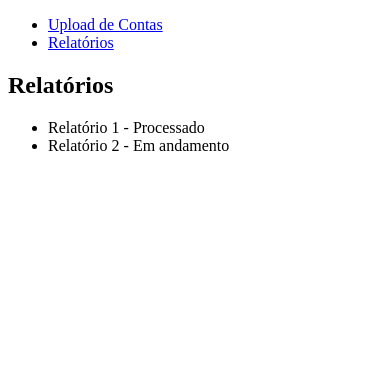
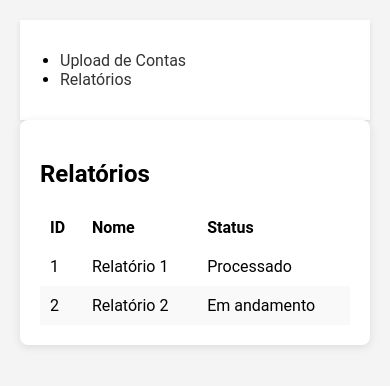
Before and after one commit to VitorOnoue/lab_eng_software, a React (Create React App) app: page /relatorios in a window 390 px wide. Shown: the top 386 px of the page. Built offline with nearby package versions, Linux system fonts and the light colour scheme.

Commit message:
Update styles

```diff
--- a/src/App.js
+++ b/src/App.js
@@ -2,14 +2,15 @@ import React from 'react';
 import { BrowserRouter as Router, Route, Routes, Link } from 'react-router-dom';
 import Upload from './Upload';
 import Relatorios from './Relatorios';
+import './styles.css';
 
 const App = () => (
   <Router>
-    <div>
-      <nav>
+    <div className="container">
+      <nav className="navbar">
         <ul>
-          <li><Link to="/upload">Upload de Contas</Link></li>
-          <li><Link to="/relatorios">Relatórios</Link></li>
+          <li><Link to="/upload" className={({ isActive }) => (isActive ? 'active' : '')}>Upload de Contas</Link></li>
+          <li><Link to="/relatorios" className={({ isActive }) => (isActive ? 'active' : '')}>Relatórios</Link></li>
         </ul>
       </nav>
       <Routes>
--- a/src/Relatorios.js
+++ b/src/Relatorios.js
@@ -13,15 +13,26 @@ const Relatorios = () => {
   }, []);
 
   return (
-    <div>
+    <div className="page">
       <h2>Relatórios</h2>
-      <ul>
-        {reports.map((report) => (
-          <li key={report.id}>
-            {report.nome} - {report.status}
-          </li>
-        ))}
-      </ul>
+      <table className="reports-table">
+        <thead>
+          <tr>
+            <th>ID</th>
+            <th>Nome</th>
+            <th>Status</th>
+          </tr>
+        </thead>
+        <tbody>
+          {reports.map((report) => (
+            <tr key={report.id}>
+              <td>{report.id}</td>
+              <td>{report.nome}</td>
+              <td>{report.status}</td>
+            </tr>
+          ))}
+        </tbody>
+      </table>
     </div>
   );
 };
--- a/src/Upload.js
+++ b/src/Upload.js
@@ -24,7 +24,7 @@ const Upload = () => {
   };
 
   return (
-    <div>
+    <div className="page upload-form">
       <h2>Upload de Contas</h2>
       <form onSubmit={handleSubmit}>
         <input type="file" onChange={handleFileChange} />
--- /dev/null
+++ b/src/styles.css
@@ -0,0 +1,110 @@
+/* Estilos Globais */
+body {
+    font-family: 'Roboto', Arial, sans-serif;
+    margin: 0;
+    padding: 0;
+    background-color: #f4f4f4; /* Cor de fundo clara */
+}
+
+.container {
+    max-width: 1200px;
+    margin: 0 auto; /* Centraliza o container */
+    padding: 20px; /* Espaçamento ao redor do conteúdo */
+}
+
+/* Estilos da Barra de Navegação */
+.navbar {
+    background-color: #ffffff;
+    display: flex;
+    justify-content: center; /* Centraliza os links */
+    padding: 15px 0;
+    box-shadow: 0 2px 5px rgba(0, 0, 0, 0.1); /* Sombra sutil */
+}
+
+.navbar a {
+    margin: 0 20px;
+    text-decoration: none;
+    color: #333;
+    transition: color 0.3s ease; /* Transição suave ao passar o mouse */
+}
+
+.navbar a:hover {
+    color: #007bff; /* Altera a cor ao passar o mouse */
+}
+
+.navbar .active {
+    color: #007bff; /* Destaca o link ativo */
+    font-weight: bold; /* Deixa o link ativo em negrito */
+}
+
+/* Estilos da Página */
+.page {
+    background-color: white;
+    padding: 20px;
+    border-radius: 8px; /* Cantos arredondados */
+    box-shadow: 0 2px 10px rgba(0, 0, 0, 0.1); /* Sombra sutil */
+}
+
+/* Estilos da Página de Upload de Contas */
+.upload-form {
+    display: flex;
+    flex-direction: column;
+    justify-content: center;
+    align-items: center;
+    height: 80vh; /* Centraliza verticalmente */
+}
+
+.upload-form input[type="file"] {
+    padding: 10px;
+    border: 2px solid #007bff;
+    border-radius: 5px;
+    margin-bottom: 20px;
+}
+
+.upload-form button {
+    padding: 10px 20px;
+    background-color: #007bff;
+    color: white;
+    border: none;
+    border-radius: 5px;
+    cursor: pointer;
+    transition: box-shadow 0.3s ease; /* Transição suave de sombra */
+}
+
+.upload-form button:hover {
+    box-shadow: 0 4px 8px rgba(0, 0, 0, 0.2); /* Efeito de sombra 3D */
+}
+
+/* Estilos da Página de Relatórios */
+.reports-table {
+    width: 100%;
+    border-collapse: collapse; /* Remove o espaço entre as células */
+}
+
+.reports-table th, .reports-table td {
+    padding: 10px;
+    text-align: left;
+}
+
+.reports-table tr:nth-child(even) {
+    background-color: #f9f9f9; /* Cinza claro para linhas pares */
+}
+
+.reports-table tr:hover {
+    background-color: #e0e0e0; /* Efeito de hover para linhas */
+}
+
+/* Estilos Responsivos */
+@media (max-width: 768px) {
+    .navbar {
+        flex-direction: column; /* Links empilhados verticalmente */
+    }
+
+    .navbar a {
+        margin: 10px 0;
+    }
+
+    .upload-form {
+        height: auto; /* Ajusta a altura para telas menores */
+    }
+}
```
